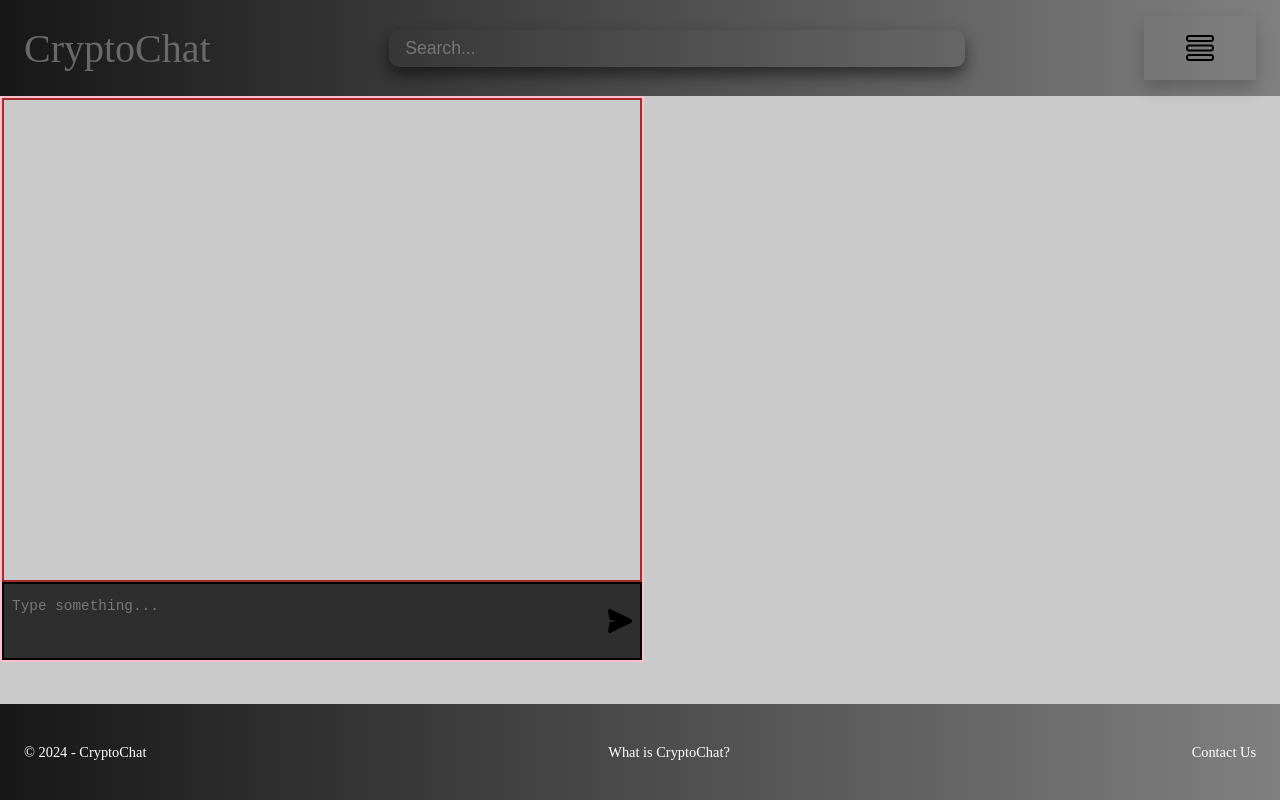
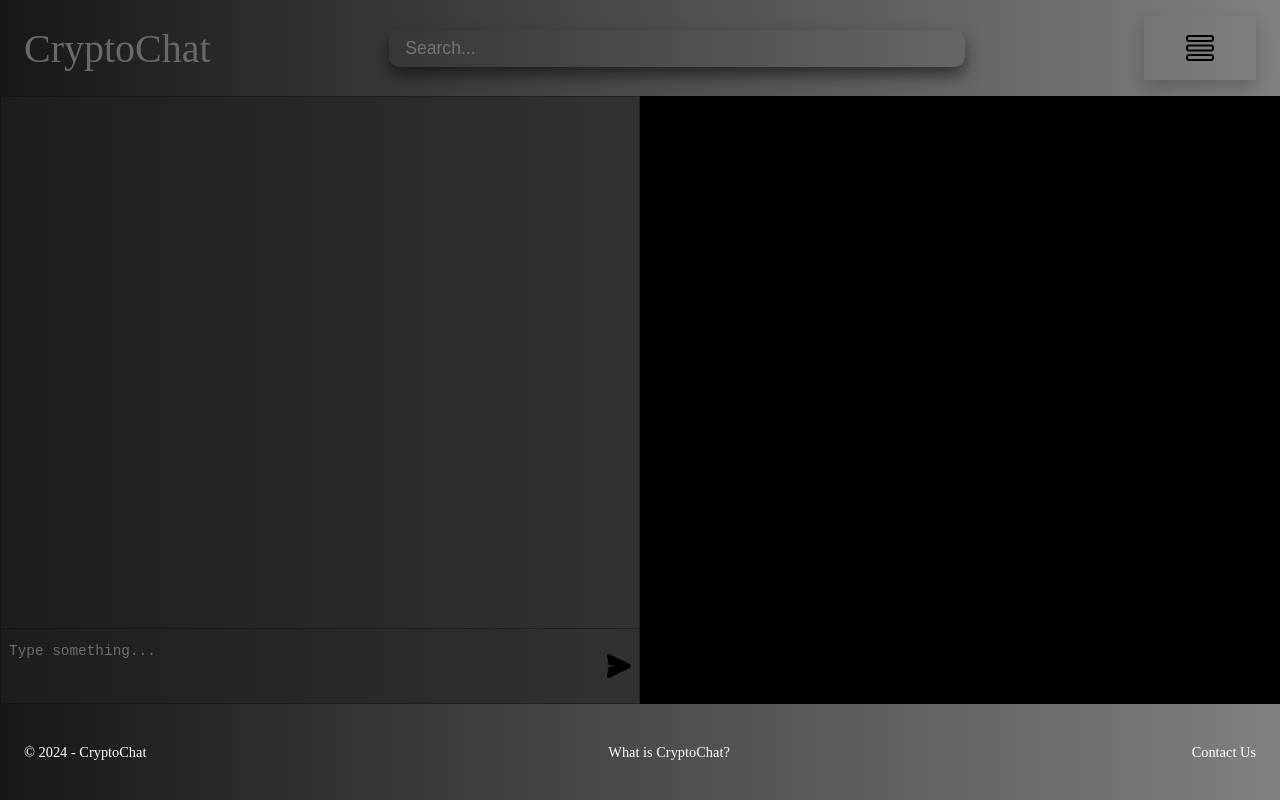
Before and after one commit to ukpabik/CryptoChat, a React (Vite) app in the folder cryptochat/: page / in a window 1280 px wide. Built offline with nearby package versions, Linux system fonts and the light colour scheme; no server answers.

Commit message:
Update style for chat area and login page.

```diff
--- a/cryptochat/src/components/Footer.jsx
+++ b/cryptochat/src/components/Footer.jsx
@@ -4,7 +4,7 @@ function Footer(){
   return (
     <footer>
 
-      <div class = "flexbox">
+      <div class = "flexbox footer-div">
         <div class = "flex-item footer-item">&copy; {new Date().getFullYear()} - CryptoChat </div>
         <div class = "flex-item footer-item"><a href = "">What is CryptoChat?</a></div>
         <div class = "flex-item footer-item"><a href = "">Contact Us</a></div>
--- a/cryptochat/src/components/HomepageBody.jsx
+++ b/cryptochat/src/components/HomepageBody.jsx
@@ -16,6 +16,8 @@ function HomepageBody(){
   const inputRef = useRef(null);
   const buttonRef = useRef(null);
   const outputRef = useRef(null);
+  const outputBoxRef = useRef(null);
+
 
 
   useEffect( () => {
@@ -42,6 +44,11 @@ function HomepageBody(){
       }
     }
 
+    const getCurrentTime = (currentTime) => {
+      return currentTime.getDate() + "/" + (currentTime.getMonth() + 1)
+        + "/" + currentTime.getFullYear() + " - " + currentTime.getHours() + ":"
+          + currentTime.getMinutes() + " "
+    }
 
 
 
@@ -51,12 +58,32 @@ function HomepageBody(){
 
     //HANDLING MESSAGES ON SITE BY MAKING NEW LIST ELEMENTS
     socket.on('message', (msg, serverOffset) => {
+      const currentTime = new Date();
+      const time = getCurrentTime(currentTime);
+
+
+      //CREATES A NEW
+
       const username = 'CoolGuy123'; //PLACEHOLDER FOR USERNAME LOGIC
-      const outputbox = outputRef.current;
+      const outputList = outputRef.current;
+      const outputBox = outputBoxRef.current;
+
+      const newMessageBox = document.createElement('div');
       const newMessage = document.createElement('li');
+      const messageTitle = document.createElement('li');
+
+      newMessageBox.className = "listDiv";
       newMessage.className = "listElement";
-      newMessage.textContent = {username} + ': ' + msg;
-      outputbox.appendChild(newMessage);
+      messageTitle.className = "listElementName"
+
+      newMessage.textContent = msg;
+      messageTitle.textContent = username + " | " + time;
+
+      newMessageBox.appendChild(messageTitle);
+      newMessageBox.appendChild(newMessage);
+      outputList.appendChild(newMessageBox);
+
+      outputBox.scrollTop = outputBox.scrollHeight;
 
       //FOR RECOVERY OF MESSAGES
       socket.auth.serverOffset = serverOffset;
@@ -95,9 +122,11 @@ function HomepageBody(){
   return(
 
     <body>
+      <div class = "homepage-body">
+
 
         <div class = "chatarea">
-        <div id = "output" class = "outputbox">
+          <div ref = {outputBoxRef} id = "output" class = "outputbox">
             <ul ref = {outputRef}>
 
             </ul>
@@ -125,7 +154,7 @@ function HomepageBody(){
 
 
 
-
+      </div>
     </body>
   )
 }
--- a/cryptochat/src/components/Navbar.jsx
+++ b/cryptochat/src/components/Navbar.jsx
@@ -18,7 +18,7 @@ function Navbar(){
 
     <header>
 
-      <nav class = "flexbox">
+      <nav class = "flexbox header-div">
         <div class = "flex-item"><a class = "header" href = "/">CryptoChat</a></div>
         <form className="flex-item search-container">
           <input type="text" className="search-bar" placeholder="Search..." />
--- a/cryptochat/src/components/SignInBody.jsx
+++ b/cryptochat/src/components/SignInBody.jsx
@@ -1,7 +1,7 @@
 function SignInBody(){
   return(
     <body>
-      <div class = "flexbody">
+      <div class = "login-flexbody">
         <div class = "login-box">
 
           <form action = "" method = "get" class = "login-form">
--- a/cryptochat/src/components/style.css
+++ b/cryptochat/src/components/style.css
@@ -1,6 +1,16 @@
 body{
   overflow-x: hidden;
   background-color:#0000001c
+
+}
+
+.homepage-body{
+  display: flex;
+  flex: 10;
+  align-items: stretch;
+  background-color:black;
+
+
 }
 
 .border {
@@ -44,18 +54,30 @@ body{
   display:flex;
   flex-direction:column;
   width: 50vw;
-  max-height: 100rem;
-  border: 2px solid pink;
+  height: 100%;
   overflow:hidden;
+  background-image: linear-gradient(to right, rgb(0, 0, 0), rgb(59, 59, 59))
 
 }
 .outputbox{
-  border: 2px solid brown;
-  height: 30rem;
+  height: 100%;
+  max-height: 42rem;
   overflow-y: auto;
   overflow-x: hidden;
-  text-wrap: balance;
+  background-color:rgba(46, 46, 46, 0.637);
+  border: 1px solid rgba(0, 0, 0, 0.329);
+  border-bottom: none;
 }
+
+.outputbox::-webkit-scrollbar{
+  background-color:transparent;
+}
+.outputbox::-webkit-scrollbar-thumb{
+  border-radius: 100px;
+	box-shadow: 3px 0px 12px 4px rgba(128, 128, 128, 0.274);
+	background-color: rgba(0, 0, 0, 0.81);
+}
+
 .input{
   display:flex;
   justify-content:center;
@@ -65,8 +87,8 @@ body{
   display:flex;
   position:relative;
   width:100%;
-  background-color:rgb(46, 46, 46);
-  border: 2px solid black;
+  background-color:rgba(46, 46, 46, 0.637);
+  border: 1px solid rgba(0, 0, 0, 0.329);
 
 }
 
@@ -75,8 +97,8 @@ body{
   width: calc(100% - 2rem);
   height: auto;
   font-size:0.9rem;
-  color:white;
-  background-color:rgb(46, 46, 46);
+  color:black;
+  background-color:transparent;
   border-radius:0.3rem;
   border:none;
   resize:none;
@@ -108,6 +130,16 @@ textarea::-webkit-scrollbar-thumb{
 .inputbox-text:focus{
   outline:none;
 }
+
+.listDiv{
+  border: 1px solid black;
+  margin-left: -1.5rem;
+  margin-right: 1rem;
+  display: flex;
+  flex-direction:column;
+  margin-top: 1rem;
+}
+
 
 .enterbutton{
   position:absolute;
@@ -188,23 +220,28 @@ textarea::-webkit-scrollbar-thumb{
 }
 
 .listElement{
-  list-style-type:none;
-  margin:0;
-  text-wrap: wrap;
-  padding-right:1rem;
+  list-style-type: none;
+  margin: 0;
+  padding: 0;
+  text-align: left;
+  word-wrap: break-word;
+  max-width: 100%;
+  padding-right: 1.5rem;
+  color: white;
+  line-height: 1.5rem;
+  margin-left: 1rem;
 }
 
-
-.flexbody{
+.login-flexbody{
   display: flex;
   flex-direction:column;
-  background-color:rgba(0, 0, 0, 0.63);
-  margin: 15% 15%;
+  background-color:black;
   height: 25rem;
   justify-content:center;
   align-items:center;
-
   border-radius: 10%;
+  margin: auto;
+  width: 25rem;
 }
 
 .login-box{
@@ -215,6 +252,7 @@ textarea::-webkit-scrollbar-thumb{
   width: 75%;
   height: 75%;
   border-radius: 10%;
+  max-width: 25rem;
 }
 .login-form{
   display: flex;
@@ -302,12 +340,17 @@ input:focus{
   }
 }
 
+
 footer, header{
   background-image: linear-gradient(to right, rgba(0, 0, 0, 0.897), gray)
 }
 
+
+
+
 .footer-item{
   color:white;
+  box-sizing: border-box;
 }
 
 .footer-item a{
@@ -316,3 +359,10 @@ footer, header{
 .footer-item a:hover{
   color:black;
 }
+
+
+
+
+ul{
+  list-style-type: none;
+}
```
Also changed, not shown: 1 other file (tests, documents, lock files or other folders). Lines whose indentation alone changed are shown as unchanged.
